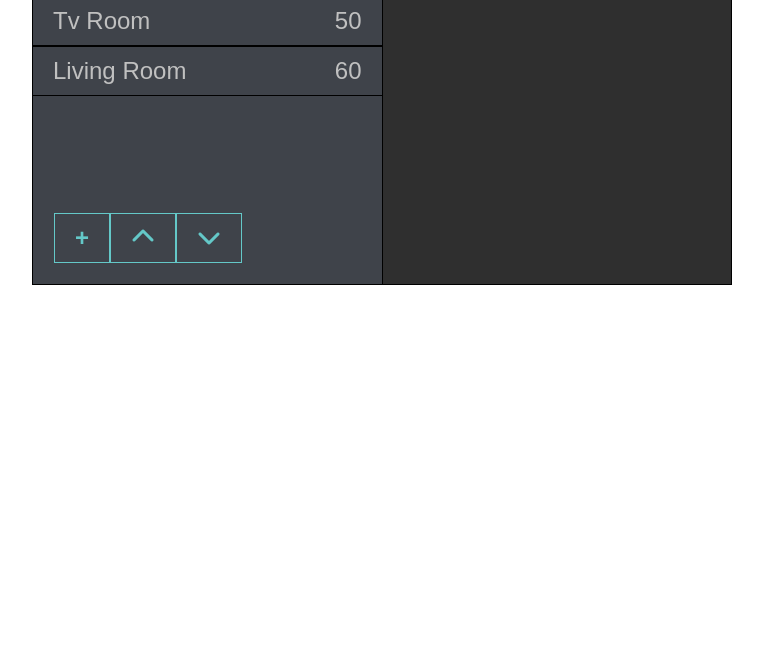
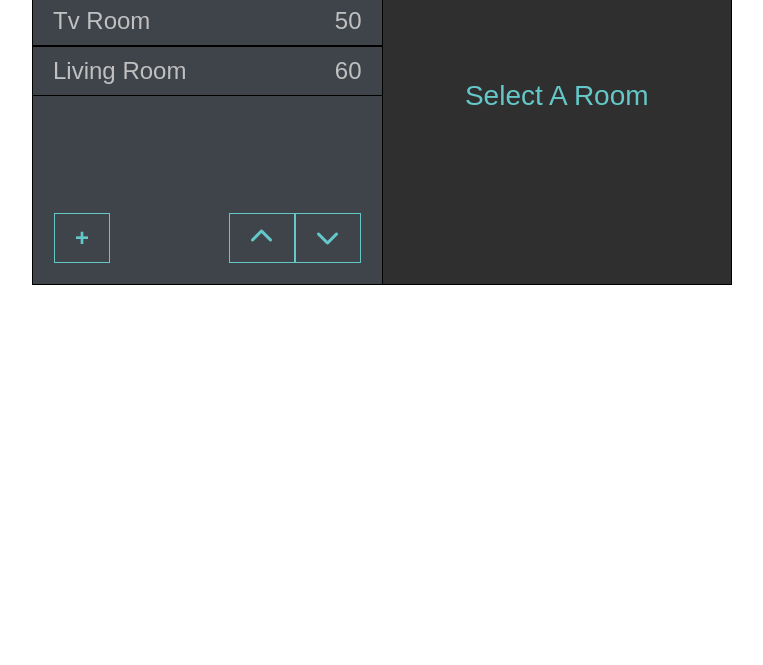
Before and after one commit to goodbedford/thermostat-ng, a website: page index.html at #!/rooms in a window 1280 px wide. Shown: the part 135-800 px from the top of the page, without its empty margins (258-1021 px from the left). Drawn offline with nearby package versions, Linux system fonts and the light colour scheme; some packages are replaced by stand-ins of ours.

Commit message:
updated panel controls

```diff
--- a/src/app.module.js
+++ b/src/app.module.js
@@ -5,7 +5,7 @@
     angular
         .module("thermostat", [
           "ui.router",
-        "ngMessages"
+          "ngMessages"
       ]);
 
 })();
--- a/src/css/main.css
+++ b/src/css/main.css
@@ -16,7 +16,12 @@ h2 {
 }
 
 .block {
+  align-items: center;
+  color: rgb(100, 200, 200);
+  display: flex;
+  font-size: 28px;
   height: 300px;
+  justify-content: center;
 }
 
 
@@ -40,7 +45,11 @@ h2 {
   align-items: center;
   display: flex;
   justify-content: flex-start;
-  width: 100%;
+  /*width: 100%;*/
+}
+
+.controls__group--space-between {
+  justify-content: space-between;
 }
 
 .controls__icon {
--- a/src/layout/homeControls.tpl.html
+++ b/src/layout/homeControls.tpl.html
@@ -1,5 +1,6 @@
+<div class="controls__group controls__group--space-between">
+  <span class="controls__icon" ui-sref="home.rooms.newRoomForm">+</span>
   <div class="controls__group">
-  <span class="controls__icon" ui-sref="home.rooms.newRoomForm">+</span>
     <span class="controls__icon" scroller direction="up">
       <i class="fa fa-chevron-up" aria-hidden="true"></i>
     </span>
@@ -7,3 +8,4 @@
       <i class="fa fa-chevron-down" aria-hidden="true"></i>
     </span>
   </div>
+</div>
```
Also changed, not shown: src/layout/homeSection.tpl.html (+3 -1 lines). Lines whose indentation alone changed are shown as unchanged.
